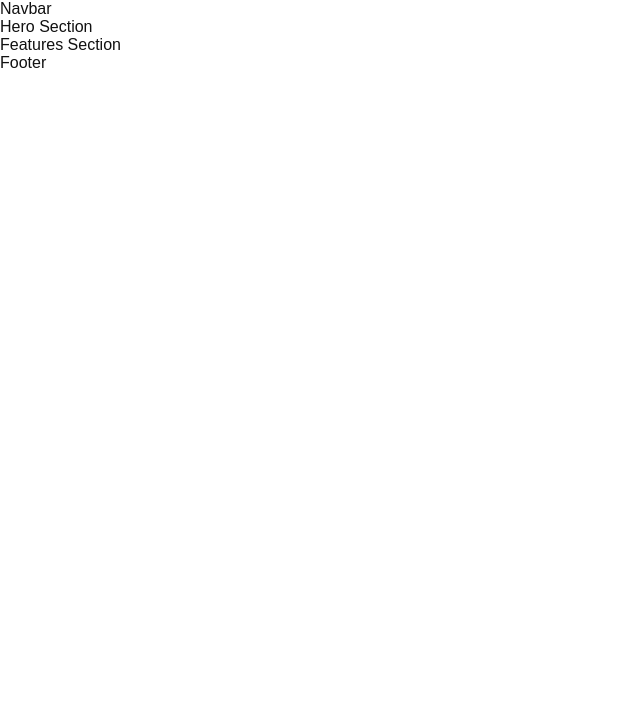
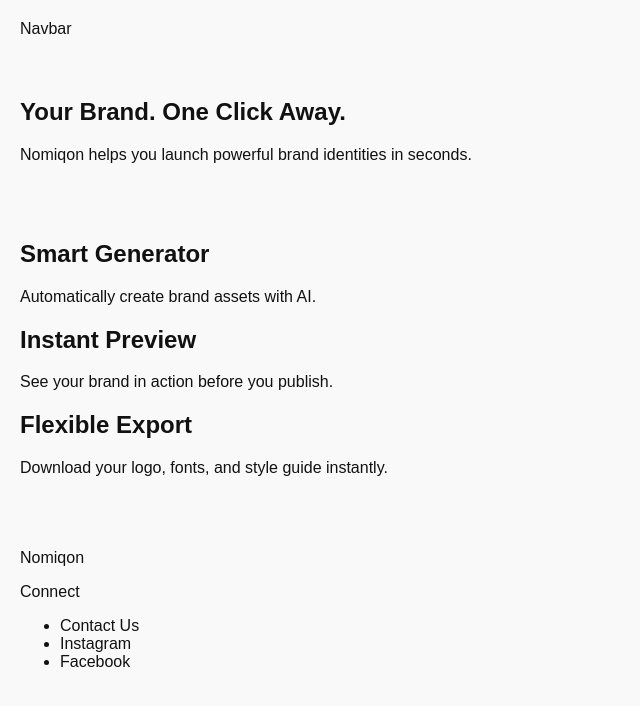
Before and after one commit to sooheilkrm/nomiqon-web, a Next.js app: page / in a window 1280 px wide. Shown: the top 706 px of the page, without its empty margins (0-640 px from the left). Built offline with nearby package versions, Linux system fonts and the light colour scheme.

Commit message:
Add files via upload

```diff
--- a/components/Features.js
+++ b/components/Features.js
@@ -1 +1,12 @@
-export default function Features() { return <section>Features Section</section>; }
+export default function Features() {
+  return (
+    <section>
+      <h2>Smart Generator</h2>
+      <p>Automatically create brand assets with AI.</p>
+      <h2>Instant Preview</h2>
+      <p>See your brand in action before you publish.</p>
+      <h2>Flexible Export</h2>
+      <p>Download your logo, fonts, and style guide instantly.</p>
+    </section>
+  );
+}
--- a/components/Footer.js
+++ b/components/Footer.js
@@ -1 +1,15 @@
-export default function Footer() { return <footer>Footer</footer>; }
+export default function Footer() {
+  return (
+    <footer>
+      <p>Nomiqon</p>
+      <div>
+        <p>Connect</p>
+        <ul>
+          <li>Contact Us</li>
+          <li>Instagram</li>
+          <li>Facebook</li>
+        </ul>
+      </div>
+    </footer>
+  );
+}
--- a/components/Hero.js
+++ b/components/Hero.js
@@ -1 +1 @@
-export default function Hero() { return <section>Hero Section</section>; }
+export default function Hero() { return <section><h1>Your Brand. One Click Away.</h1><p>Nomiqon helps you launch powerful brand identities in seconds.</p></section>; }
--- a/next.config.js
+++ b/next.config.js
@@ -1,6 +1 @@
-/** @type {import('next').NextConfig} */
-const nextConfig = {
-  reactStrictMode: true
-}
-
-module.exports = nextConfig
+module.exports = { reactStrictMode: true };
--- a/package.json
+++ b/package.json
@@ -1,7 +1,7 @@
-
 {
   "name": "nomiqon-web",
   "version": "1.0.0",
+  "private": true,
   "scripts": {
     "dev": "next dev",
     "build": "next build",
--- a/styles/globals.css
+++ b/styles/globals.css
@@ -1,14 +1,10 @@
 body {
   margin: 0;
-  padding: 0;
-  font-family: 'Arial', sans-serif;
-  background-color: #fff;
+  font-family: sans-serif;
+  background: #f9f9f9;
   color: #111;
 }
-a {
-  color: inherit;
-  text-decoration: none;
+
+nav, section, footer {
+  padding: 20px;
 }
-* {
-  box-sizing: border-box;
-}
```
Also changed, not shown: 1 other file (tests, documents, lock files or other folders).
